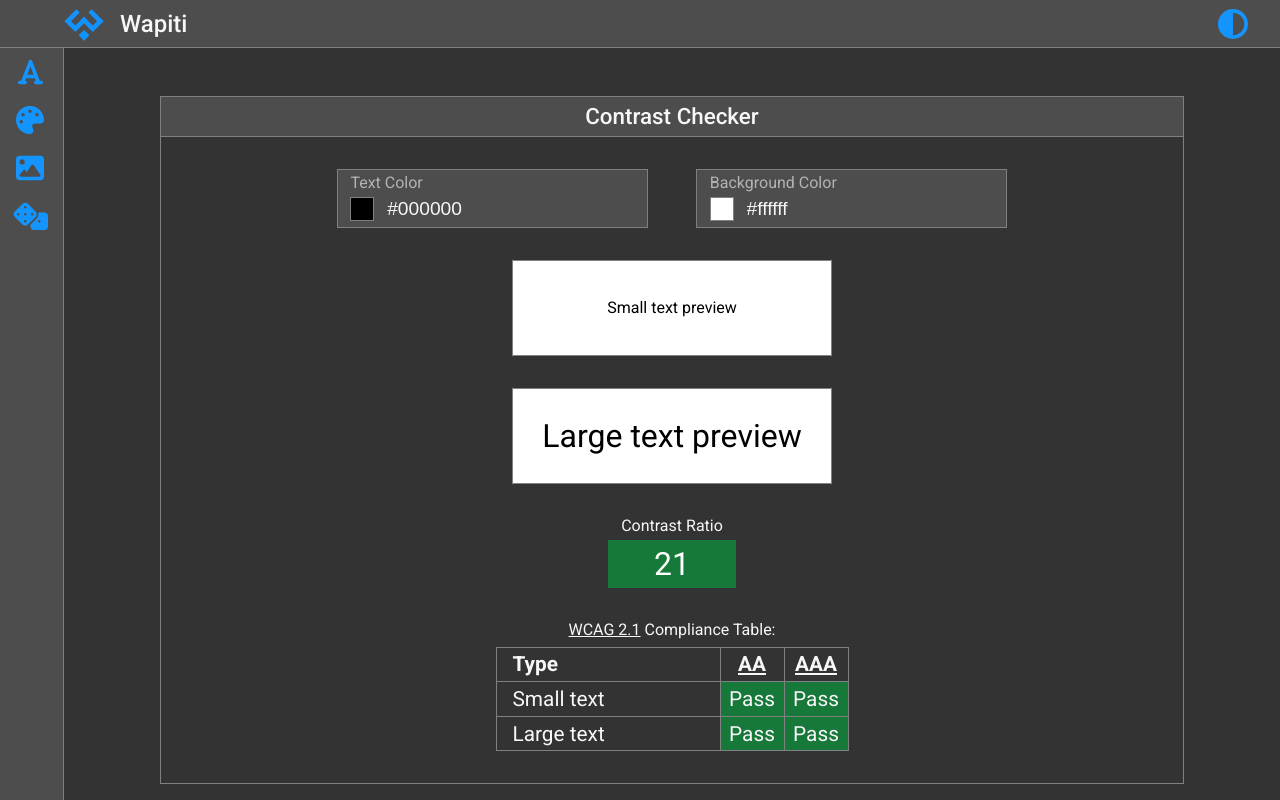
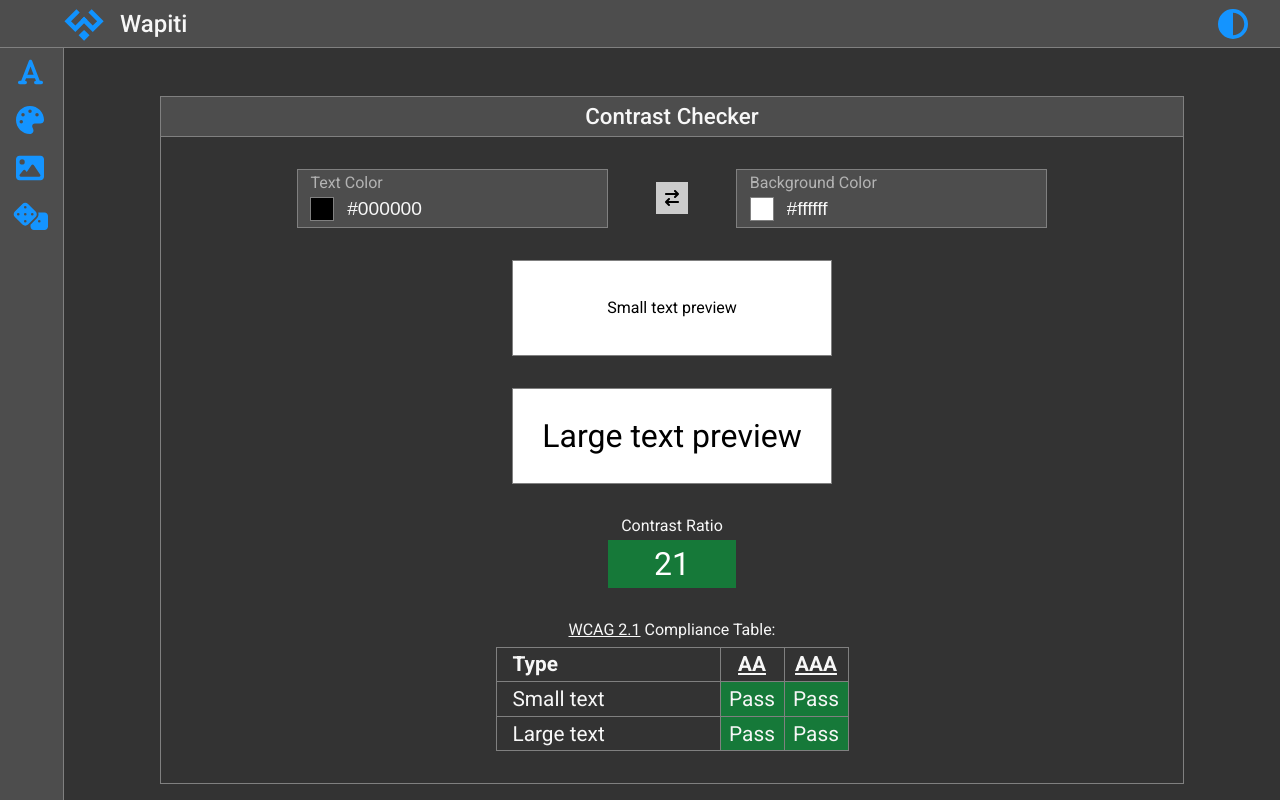
Before and after one commit to devmikh/wapiti-web-tools, a React (Vite) app: page /contrast-checker in a window 1280 px wide. Built offline with nearby package versions, Linux system fonts and the light colour scheme.

Commit message:
Add switch color button

```diff
--- a/src/components/core/Button/index.module.css
+++ b/src/components/core/Button/index.module.css
@@ -9,7 +9,7 @@
 }
 
 .button:focus {
-    outline-color: var(--blue-200);
+    outline-color: var(--blue-500);
 }
 
 .button:hover {
--- a/src/components/tools/color/ContrastChecker/index.module.css
+++ b/src/components/tools/color/ContrastChecker/index.module.css
@@ -5,8 +5,36 @@
 
 .textfields-container {
     display: flex;
+    align-items: center;
     gap: 3rem;
     order: 1;
+}
+
+.switch-button {
+    width: 2rem;
+    height: 2rem;
+    display: flex;
+    justify-content: center;
+    align-items: center;
+    background-color: var(--grey-200);
+    cursor: pointer;
+    border: none;
+}
+
+.switch-button:hover {
+    background-color: var(--grey-300);
+}
+
+.switch-button:focus {
+    outline-color: var(--blue-500);
+}
+
+.switch-horizontal {
+    display: block;
+}
+
+.switch-vertical {
+    display: none;
 }
 
 .preview {
@@ -115,6 +143,14 @@
     .ratio-container {
         order: 0;
     }
+
+    .switch-vertical {
+        display: block;
+    }
+
+    .switch-horizontal {
+        display: none;
+    }
 }
 
 @media only screen and (max-width: 600px) {
--- a/src/components/tools/color/ContrastChecker/index.tsx
+++ b/src/components/tools/color/ContrastChecker/index.tsx
@@ -1,6 +1,8 @@
 import { useState, useEffect } from 'react'
 import Textfield from '../../../core/Textfield'
 import { formatColor, calculateContrastRatio } from '../../../../utils/color'
+import switchIcon from '../../../../assets/icons/switch.svg'
+import switchHorizontalIcon from '../../../../assets/icons/switch-horizontal.svg'
 import styles from './index.module.css'
 
 export default function ContrastChecker() {
@@ -20,6 +22,11 @@ export default function ContrastChecker() {
 
     const handleBackgroundColorChange = (color: string) => {
         setBackgroundColor(color)
+    }
+
+    const switchColors = () => {
+        setTextColor(backgroundColor)
+        setBackgroundColor(textColor)
     }
 
     useEffect(() => {
@@ -66,6 +73,10 @@ export default function ContrastChecker() {
                     includeColorPicker
                     onChange={(color: string) => handleTextColorChange(color)}
                 />
+                <button className={styles['switch-button']} onClick={switchColors}>
+                    <img src={switchHorizontalIcon} height={16} className={styles['switch-horizontal']} />
+                    <img src={switchIcon} height={16} className={styles['switch-vertical']} />
+                </button>
                 <Textfield
                     prompt='Background Color'
                     value={backgroundColor}
```
Also changed, not shown: src/assets/icons/switch-horizontal.svg (added), src/assets/icons/switch.svg (added).
